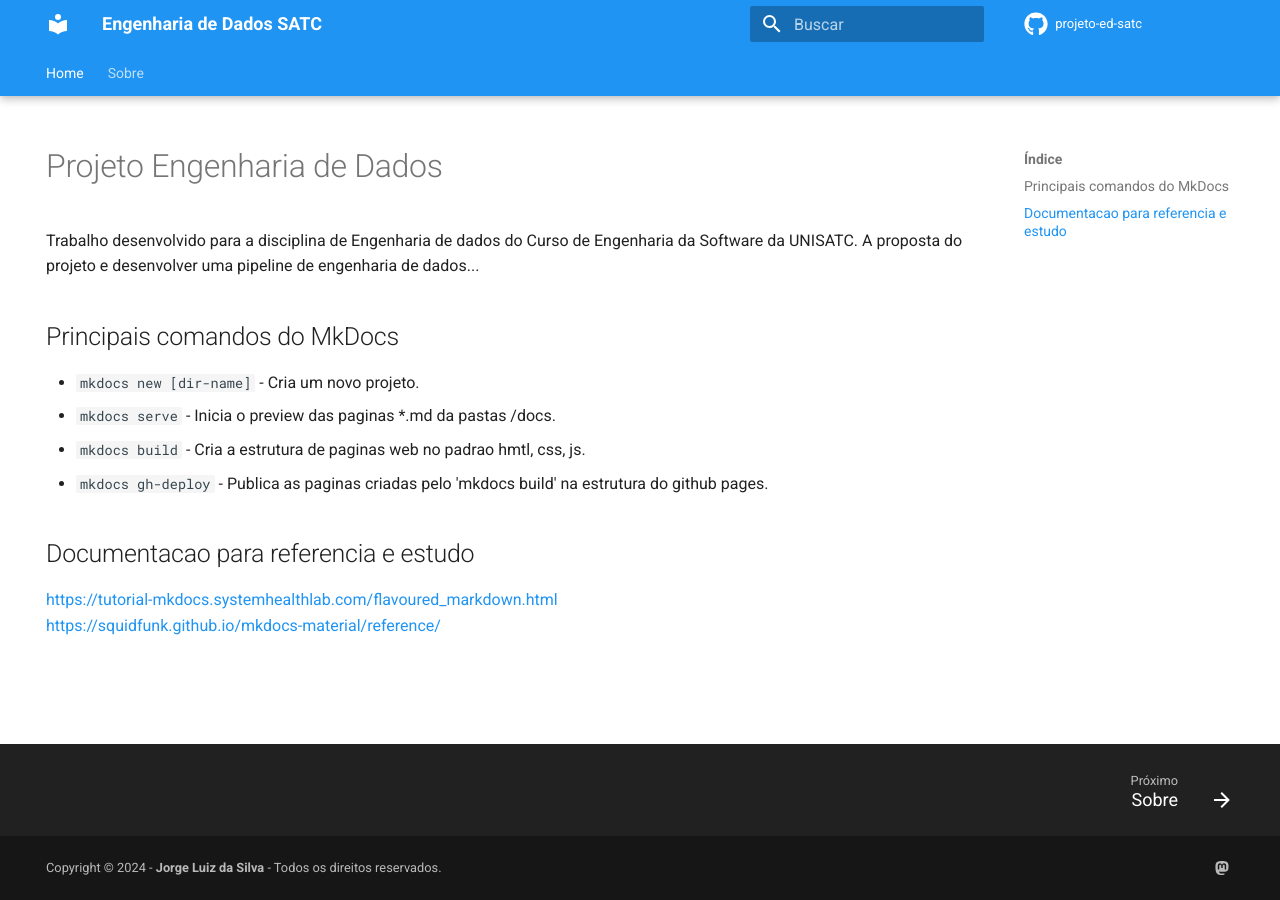
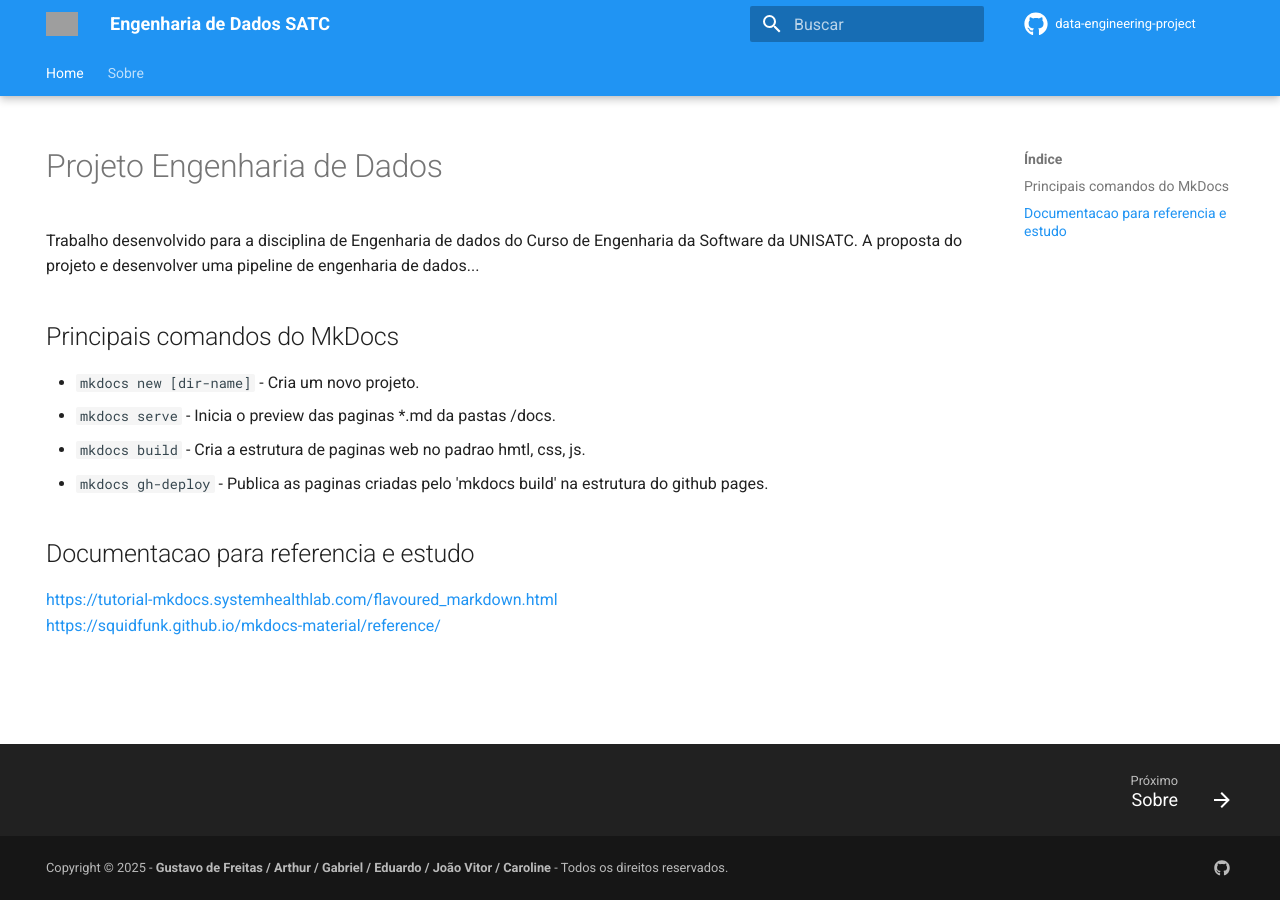
Before and after one commit to data-engineering-project-satc/data-engineering-project, an MkDocs documentation site: the page built from docs/index.md, in a window 1280 px wide. Built offline with MkDocs 1.6.1 and Material for MkDocs 9.7.7, drawn with Linux system fonts in a browser that asks for light colours; comment, search, counter and statistics services are not loaded; grey boxes are pictures that could not be loaded.

Commit message:
Update mkdocs.yml

```diff
--- a/mkdocs.yml
+++ b/mkdocs.yml
@@ -1,76 +1,120 @@
+# ------------------------------------------------------------------------------
+# Informações do Site
+# ------------------------------------------------------------------------------
 site_name: Engenharia de Dados SATC
-site_description: Documentacao do projeto <nome do projeto>
-site_author: Jorge Luiz da Silva
-site_url: https://jlsilva01.github.io/projeto-ed-satc
+site_description: Documentação do projeto data-engineering-project
+site_author: Gustavo de Freitas
+site_url: https://data-engineering-project-satc.github.io/data-engineering-project/
 site_favicon: images/favicon.png
 site_logo: images/logo.png
-site_keywords: Engenharia de Dados, Engenharia de Software, SATC, Python, Pyspark, Delta, Jupyter, Git, GitHub, Markdown, MkDocs, Material Theme
+site_keywords:
+  - Engenharia de Dados
+  - Engenharia de Software
+  - SATC
+  - Python
+  - Jupyter
+  - Git
+  - GitHub
+  - Markdown
+  - MkDocs
+  - Material Theme
 
-repo_name: projeto-ed-satc
-repo_url: http://github.com/jlsilva01/projeto-ed-satc
+# ------------------------------------------------------------------------------
+# Repositório
+# ------------------------------------------------------------------------------
+repo_name: data-engineering-project
+repo_url: https://github.com/data-engineering-project-satc
 edit_uri: edit/master/docs/
 
+# ------------------------------------------------------------------------------
+# Navegação
+# ------------------------------------------------------------------------------
 nav:
   - Home: index.md
   - Sobre: sobre.md
 
+# ------------------------------------------------------------------------------
+# Tema
+# ------------------------------------------------------------------------------
 theme:
   name: material
+  language: pt-BR
   palette:
+    scheme: default
     primary: blue
     accent: light-blue
-  language: pt
+  logo: images/logo.png
+
   features:
+    # Navegação
+    - navigation.top
     - navigation.footer
+    - navigation.path
     - navigation.tabs
     - navigation.tabs.sticky
-    - navigation.path
-    #- navigation.paging
-    #- navigation.expand
-    - navigation.top
-    #- navigation.sidebar
     - navigation.next-prev
-    #- navigation.toc
-    #- navigation.scrollspy
-    - search
+
+    # Utilidades
+    - search.suggest
+    - search.highlight
+    - content.code.copy
+
   icon:
     repo: fontawesome/brands/github
 
+# ------------------------------------------------------------------------------
+# Controle de elementos visuais
+# ------------------------------------------------------------------------------
 hide:
-  - search
-  - navigation
-  - toc
+  - toc            # oculta TOC lateral
+  # - navigation   # (caso precisar esconder o menu lateral, só ativar)
+  # - search
 
+# ------------------------------------------------------------------------------
+# Extras
+# ------------------------------------------------------------------------------
 extra:
   social:
-    - icon: fontawesome/brands/mastodon
-      link: https://jl2tech.com
+    - icon: fontawesome/brands/github
+      link: https://github.com/data-engineering-project-satc
   generator: false
 
-copyright: Copyright &copy; 2024 - <a href="#" target="_blank"><b>Jorge Luiz da Silva</b></a> - Todos os direitos reservados.
+copyright: >
+  Copyright © 2025 -
+  <a href="#" target="_blank"><b>Gustavo de Freitas / Arthur / Gabriel / Eduardo / João Vitor / Caroline</b></a> -
+  Todos os direitos reservados.
 
+# ------------------------------------------------------------------------------
+# Arquivos adicionais (CSS / JS)
+# ------------------------------------------------------------------------------
 extra_css:
   - stylesheets/extra.css
 
 extra_javascript:
   - javascripts/extra.js
 
+# ------------------------------------------------------------------------------
+# Plugins
+# ------------------------------------------------------------------------------
 plugins:
   - search
   - mkdocstrings:
       default_handler: python
 
+# ------------------------------------------------------------------------------
+# Extensões Markdown
+# ------------------------------------------------------------------------------
 markdown_extensions:
-  - pymdownx.critic
+  - admonition
+  - attr_list
+  - md_in_html
+  - pymdownx.details
+  - pymdownx.superfences
+  - pymdownx.mark
+  - pymdownx.tilde
   - pymdownx.caret
   - pymdownx.keys
-  - pymdownx.mark
-  - pymdownx.tilde
-  - admonition
-  - pymdownx.details
-  - pymdownx.superfences
-  - attr_list
-  - md_in_html
+  - pymdownx.critic
   - pymdownx.emoji:
       emoji_index: !!python/name:material.extensions.emoji.twemoji
       emoji_generator: !!python/name:material.extensions.emoji.to_svg
```
